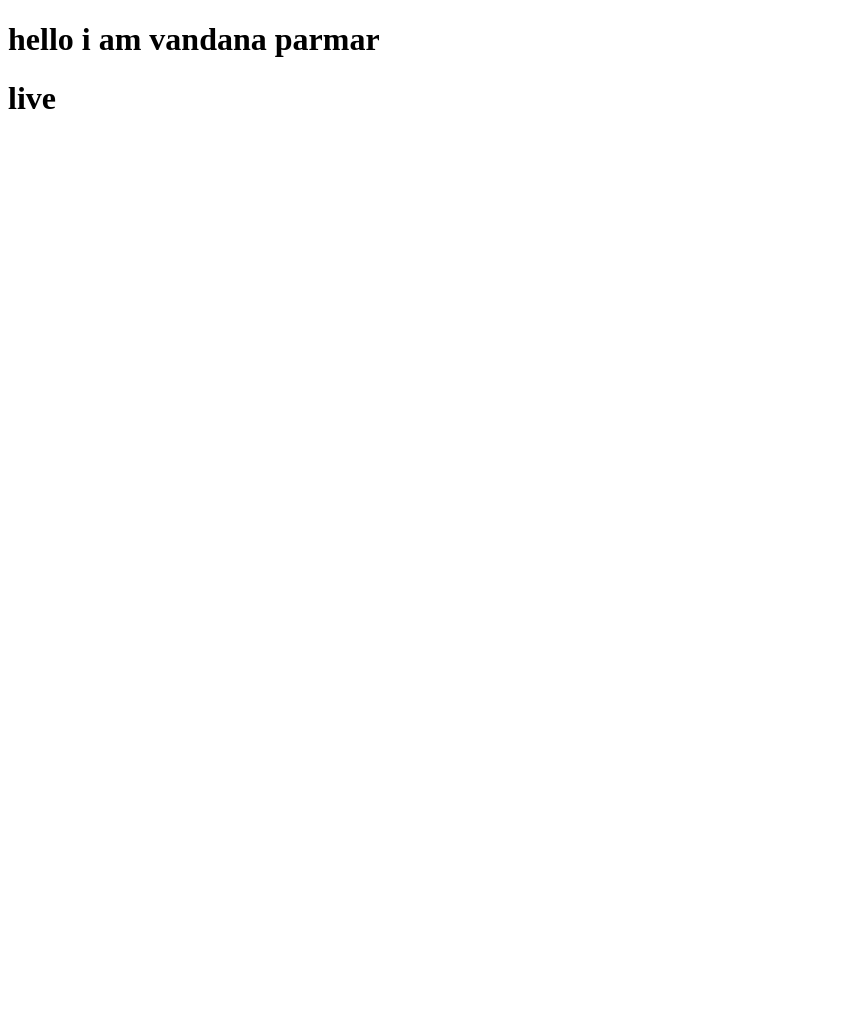
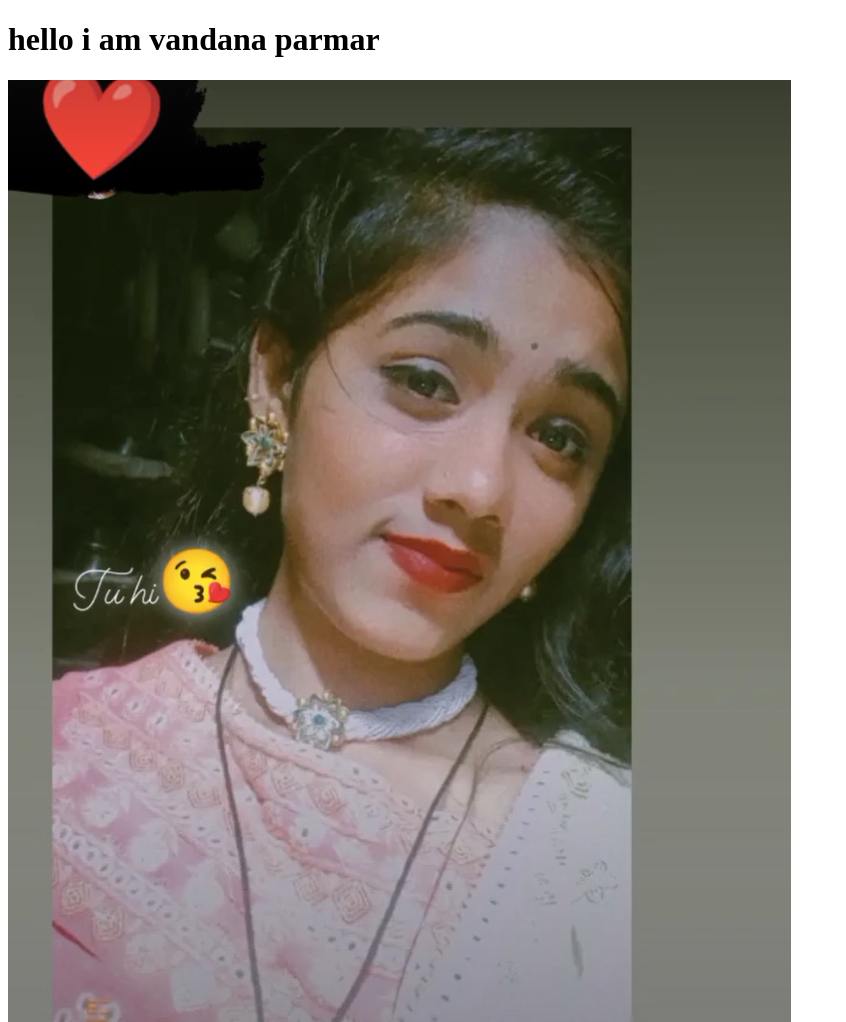
Before and after one commit to vandanaparmar2006/codelive, a plain HTML site: page index.html in a window 1280 px wide. Shown: the whole page, without its empty margins (0-846 px from the left). Before the commit the page ends 800 px from the top, so only its background shows below. Drawn offline with Linux system fonts and the light colour scheme; files whose address does not match are found by name.

Commit message:
second commit

```diff
--- a/index.html
+++ b/index.html
@@ -7,6 +7,6 @@
 </head>
 <body>
     <h1>hello i am vandana parmar</h1>
-    <h1>live</h1>
+    <img src="C:\Users\256263\OneDrive\Desktop\codelive\vandana.png">
 </body>
 </html>
```
Also changed, not shown: vandana.png (added).
